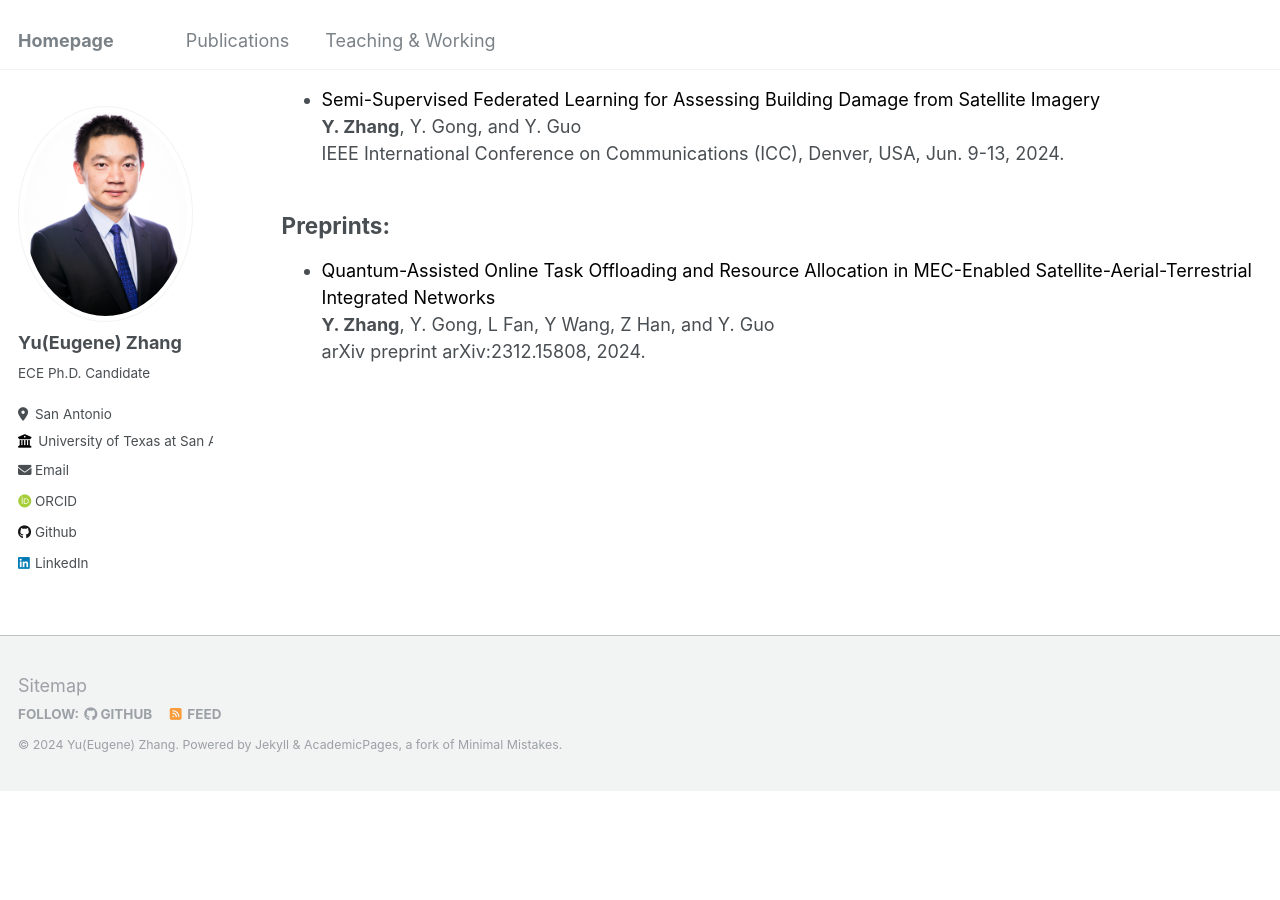
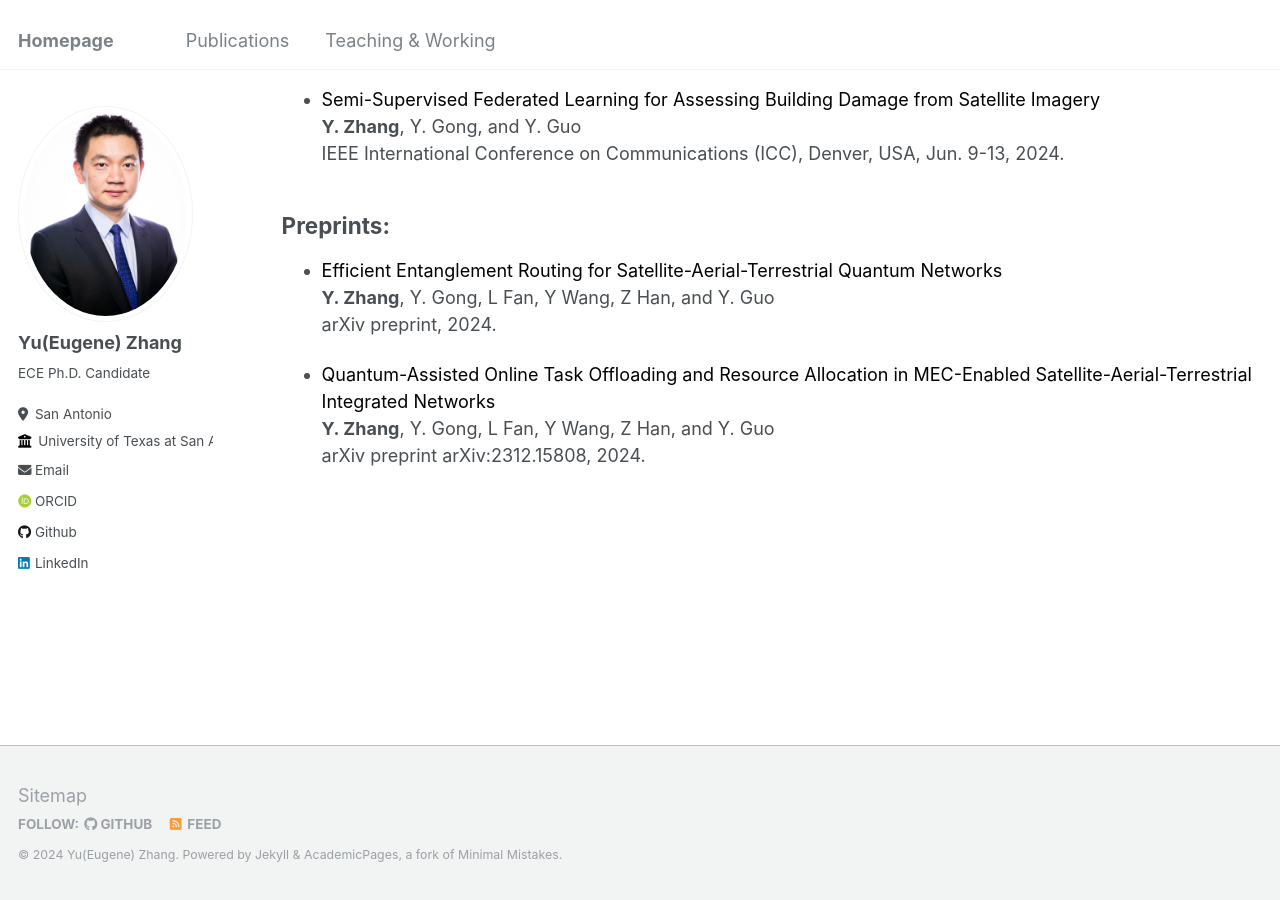
Before and after one commit to Yu-Zhang-Eugene/yu-zhang-eugene.github.io, a Jekyll site: the page built from _pages/publications.md, in a window 1280 px wide and 900 px high, scrolled down 590 px. Built offline with Jekyll 4.4.1, drawn with Linux system fonts in a browser that asks for light colours; some web fonts are replaced; before the commit the page ends 1380 px from its top, so only the background shows below that.

Commit message:
Update publications.md

```diff
--- a/_pages/publications.md
+++ b/_pages/publications.md
@@ -35,6 +35,9 @@ IEEE International Conference on Communications (ICC), Denver, USA, Jun. 9-13, 2
 
 Preprints:
 ------
+- <span style="color: black;"> Efficient Entanglement Routing for Satellite-Aerial-Terrestrial Quantum Networks </span>
+  __Y. Zhang__, Y. Gong, L Fan, Y Wang, Z Han, and Y. Guo
+arXiv preprint, 2024.
 
 - <span style="color: black;"> Quantum-Assisted Online Task Offloading and Resource Allocation in MEC-Enabled Satellite-Aerial-Terrestrial Integrated Networks </span>
   __Y. Zhang__, Y. Gong, L Fan, Y Wang, Z Han, and Y. Guo
```
